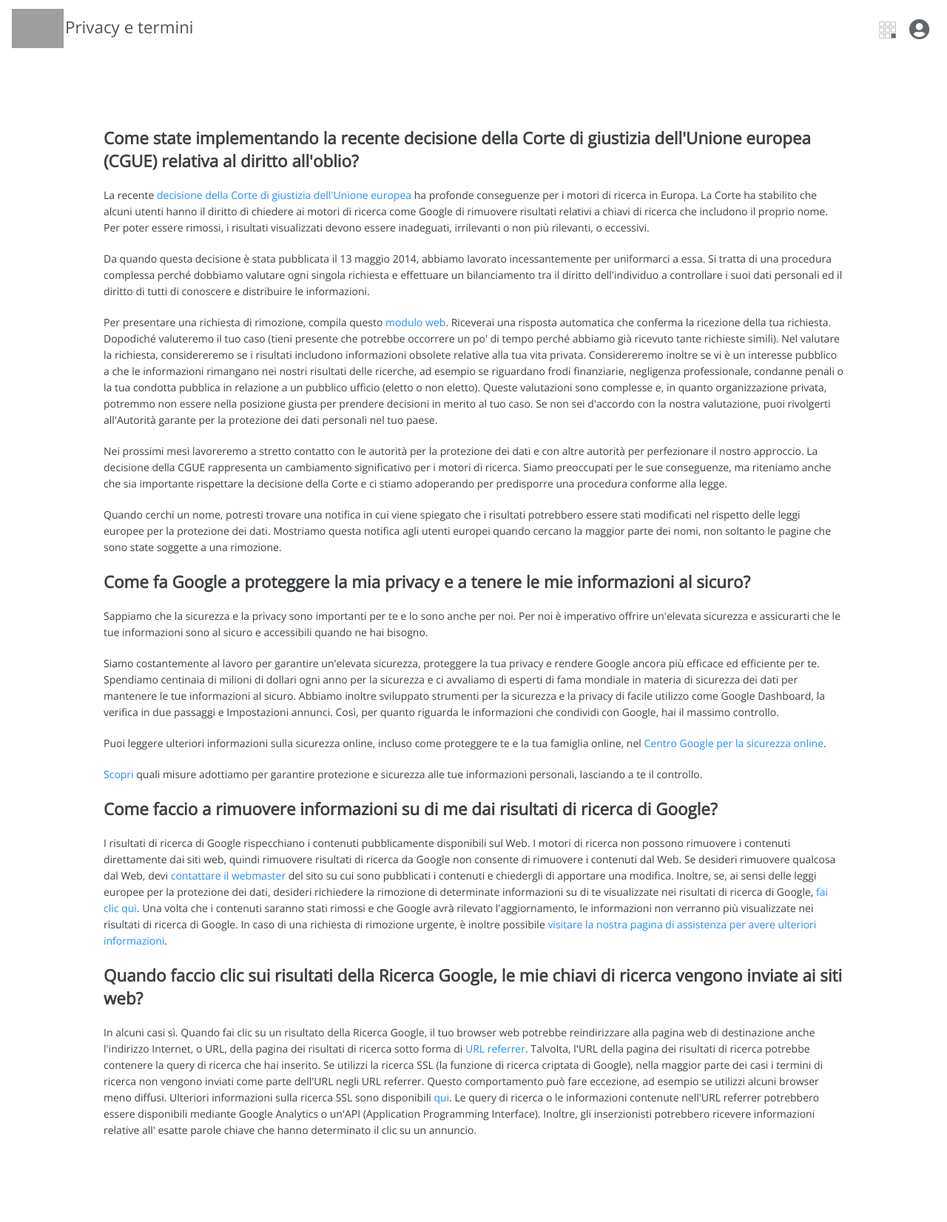
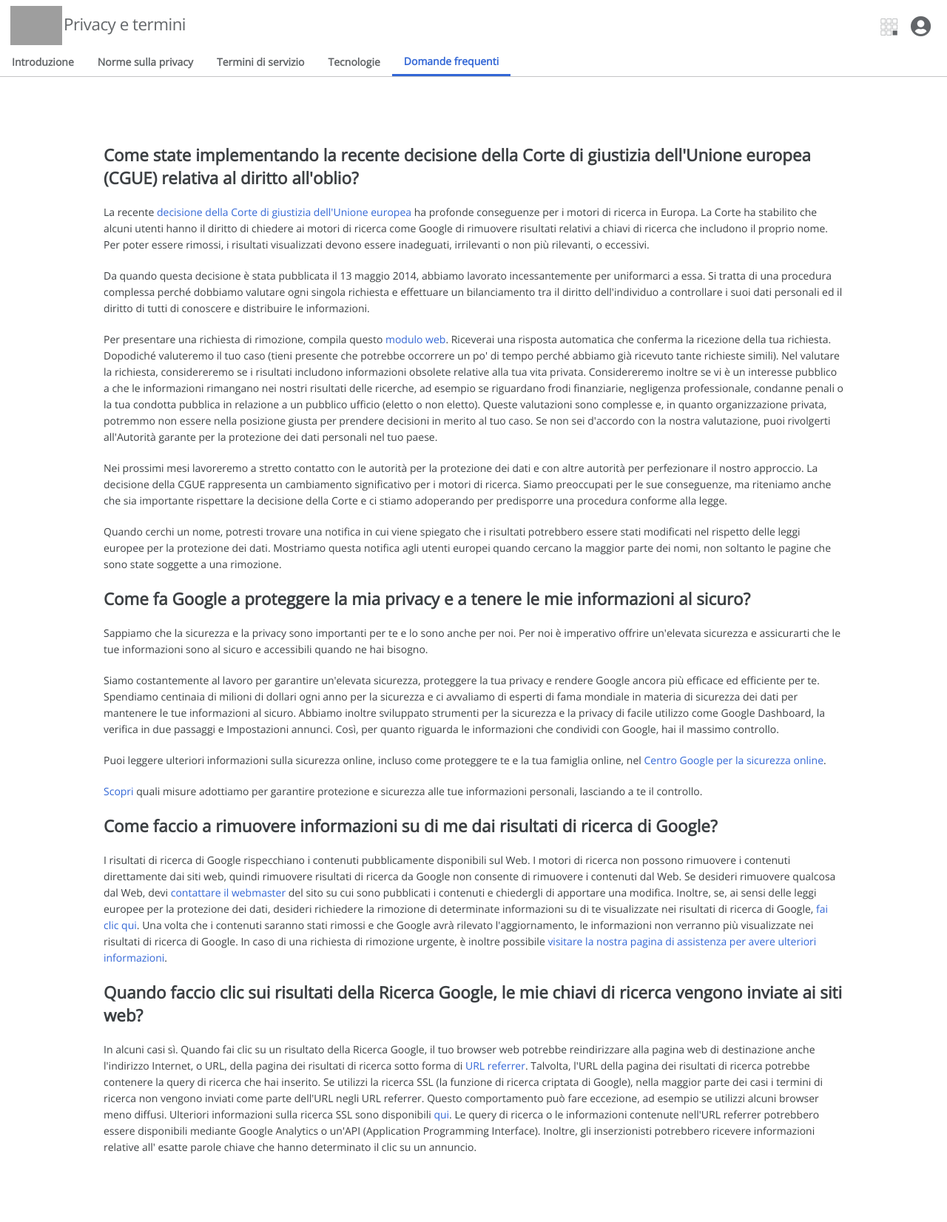
Before and after one commit to SavignanoFrancesco/php-google-faq, a PHP site: page / in a window 1280 px wide. Shown: the whole page at 74% size. Before the commit the page ends 1537 px from the top, so only its background shows below. Run offline with PHP 8.4, Linux system fonts and the light colour scheme; grey boxes are pictures that could not be loaded.

Commit message:
header impostato

```diff
--- a/dist/app.css
+++ b/dist/app.css
@@ -26,7 +26,7 @@ ul {
 
 a {
   text-decoration: none;
-  color: dodgerblue;
+  color: #3367d6;
 }
 
 h1, h2, h3 h4, h5, p, span {
@@ -47,9 +47,12 @@ p {
 }
 
 #header {
-  padding: 12px 16px;
+  border-bottom: 1px solid rgba(60, 64, 67, 0.3);
+  padding: 8px 0;
+  padding-bottom: 0;
 }
 #header #upper-header {
+  padding: 0 14px;
   display: flex;
   flex-direction: row;
   justify-content: space-between;
@@ -65,12 +68,13 @@ p {
   width: 70px;
 }
 #header #upper-header .left span {
+  letter-spacing: -0.5px;
   font-size: 22.4px;
   padding: 0;
   margin: 0;
   padding-left: 2px;
   padding-bottom: 8px;
-  color: rgba(60, 64, 67, 0.9);
+  color: rgba(60, 64, 67, 0.8);
   display: inline-block;
 }
 #header #upper-header .right {
@@ -93,6 +97,23 @@ p {
   background: rgba(60, 64, 67, 0.1);
   cursor: pointer;
 }
+#header #bottom-header ul {
+  display: flex;
+  flex-direction: row;
+  justify-content: flex-start;
+  align-items: center;
+}
+#header #bottom-header ul li span {
+  color: rgba(60, 64, 67, 0.8);
+  display: inline-block;
+  font-size: 14px;
+  font-weight: bold;
+  padding: 8px 16px;
+}
+#header #bottom-header ul li span.active {
+  color: #3367d6;
+  border-bottom: 3px solid #3367d6;
+}
 
 #faq-section .container {
   padding: 80px 96px;
--- a/index.php
+++ b/index.php
@@ -66,7 +66,43 @@
                 </div>
             </div>
             <div id="bottom-header">
-
+                <ul>
+                    <li>
+                        <a href="#">
+                            <span>
+                                Introduzione
+                            </span>
+                        </a>
+                    </li>
+                    <li>
+                        <a href="#">
+                            <span>
+                                Norme sulla privacy
+                            </span>
+                        </a>
+                    </li>
+                    <li>
+                        <a href="#">
+                            <span>
+                                Termini di servizio
+                            </span>
+                        </a>
+                    </li>
+                    <li>
+                        <a href="#">
+                            <span>
+                                Tecnologie
+                            </span>
+                        </a>
+                    </li>
+                    <li>
+                        <a href="#">
+                            <span class="active">
+                                Domande frequenti
+                            </span>
+                        </a>
+                    </li>
+                </ul>
             </div>
         </header>
 
--- a/src/partials/_header.scss
+++ b/src/partials/_header.scss
@@ -1,7 +1,9 @@
 #header{
-
-    padding: ($spacing * 0.6) ($spacing * 0.8);
+    border-bottom: 1px solid rgba($brand_secondary,0.3);
+    padding: ($spacing * 0.4) 0;
+    padding-bottom: 0;
     #upper-header{
+        padding:  0 ($spacing * 0.7);
         @include flex(row,space-between,center);
         .left{
             @include flex(row,flex-start,center);
@@ -12,12 +14,14 @@
                 }
             }
             span{
+                // font-weight: bold;
+                letter-spacing: -0.5px;
                 font-size: $font_size * 1.6;
                 padding: 0;
                 margin: 0;
                 padding-left: 2px;
                 padding-bottom: $spacing * 0.4;
-                color: rgba($brand_secondary,0.9);
+                color: rgba($brand_secondary,0.8);
                 display: inline-block;
             }
         }
@@ -40,4 +44,24 @@
             }
         }
     }
+    #bottom-header{
+
+
+        ul{
+            @include flex(row,flex-start,center);
+            li{
+                span{
+                    color: rgba($brand_secondary,0.8);
+                    display: inline-block;
+                    font-size: $font_size ;
+                    font-weight: bold;
+                    padding: ($spacing * 0.4) ($spacing * 0.8);
+                    &.active{
+                        color: $brand_tertiary;
+                        border-bottom: 3px solid $brand_tertiary;
+                    }
+                }
+            }
+        }
+    }
 }
--- a/src/partials/_variables.scss
+++ b/src/partials/_variables.scss
@@ -1,6 +1,6 @@
 $brand_primary: white;
 $brand_secondary: #3c4043;
-$brand_tertiary: dodgerblue;
+$brand_tertiary: #3367d6;
 
 $font_family: 'Open Sans', sans-serif;
 $font_size: 14px;
```
